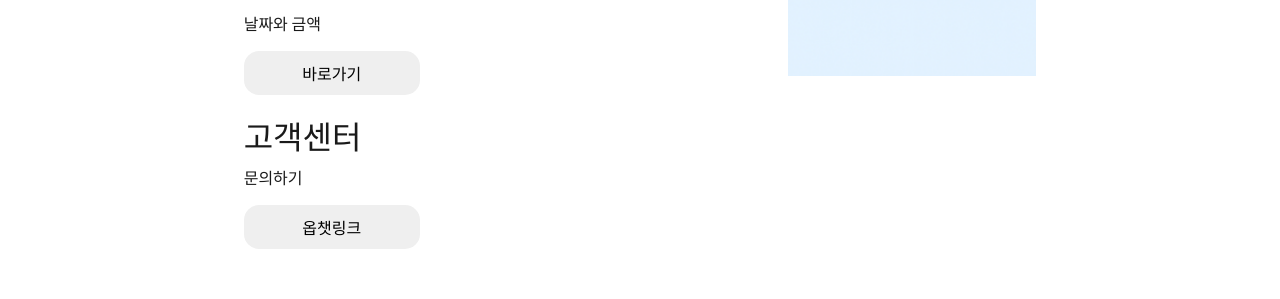
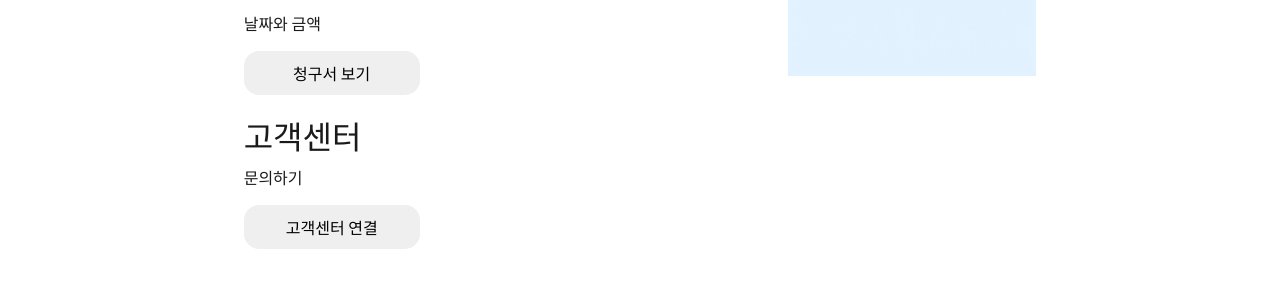
Before and after one commit to wainou06/YORE_frontend, a React (Vite) app: page /myinfo in a window 1280 px wide. Shown: the part 473-772 px from the top of the page. Built offline with nearby package versions, Linux system fonts and the light colour scheme; no server answers; a web font is replaced by a local one.

Commit message:
[전준모] style: CSS 수정

```diff
--- a/src/components/common/Footer.jsx
+++ b/src/components/common/Footer.jsx
@@ -58,7 +58,7 @@ const Footer = () => {
                         </Link>
                      </li>
                      <li>
-                        <a href="https://open.kakao.com" className="text-muted" target="_blank" rel="noopener noreferrer">
+                        <a href="https://pf.kakao.com/_tFPkn/chat" className="text-muted" target="_blank" rel="noopener noreferrer">
                            고객센터
                         </a>
                      </li>
--- a/src/components/common/Header.jsx
+++ b/src/components/common/Header.jsx
@@ -73,7 +73,7 @@ const Header = () => {
                      </>
                   )}
                   <li className="nav-item">
-                     <a className="nav-link" href="https://open.kakao.com" target="_blank" rel="noopener noreferrer">
+                     <a className="nav-link" href="https://pf.kakao.com/_tFPkn/chat" target="_blank" rel="noopener noreferrer">
                         고객센터
                      </a>
                   </li>
--- a/src/pages/Auth/MyInfo.jsx
+++ b/src/pages/Auth/MyInfo.jsx
@@ -48,7 +48,7 @@ const Myinfo = () => {
                            <h2>요금 청구서</h2>
                            <p>날짜와 금액</p>
                         </div>
-                        <button onClick={() => navigate('billing')}>바로가기</button>
+                        <button onClick={() => navigate('billing')}>청구서 보기</button>
                      </div>
 
                      <div className="col-12 mb-4">
@@ -56,7 +56,11 @@ const Myinfo = () => {
                            <h2>고객센터</h2>
                            <p>문의하기</p>
                         </div>
-                        <button onClick={() => navigate('')}>옵챗링크</button>
+                        <button>
+                           <a className="nav-link" href="https://pf.kakao.com/_tFPkn/chat" target="_blank" rel="noopener noreferrer">
+                              고객센터 연결
+                           </a>
+                        </button>
                      </div>
                   </div>
 
```
